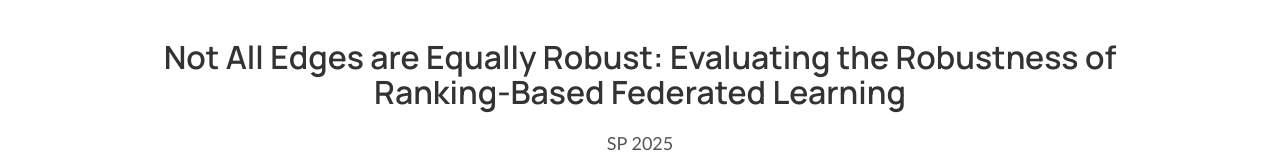
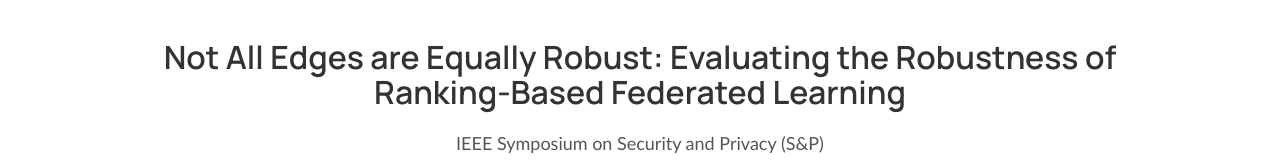
Before and after one commit to gongzir1/vem.github.io, a plain HTML site: page index.html in a window 1280 px wide. Shown: the part 54-222 px from the top of the page. Drawn offline with Linux system fonts and the light colour scheme; some icons are missing.

Commit message:
Update index.html

```diff
--- a/index.html
+++ b/index.html
@@ -586,7 +586,7 @@
             Warning: This paper contains potentially harmful AI-generated language and aggressive actions!
         </h3> -->
         <p class="col-md-12 text-center" style="font-size: 18px; color: #555; margin-top: 10px;">
-            SP 2025
+            IEEE Symposium on Security and Privacy (S&P)
           </p>
     </div>
   </div>
```
